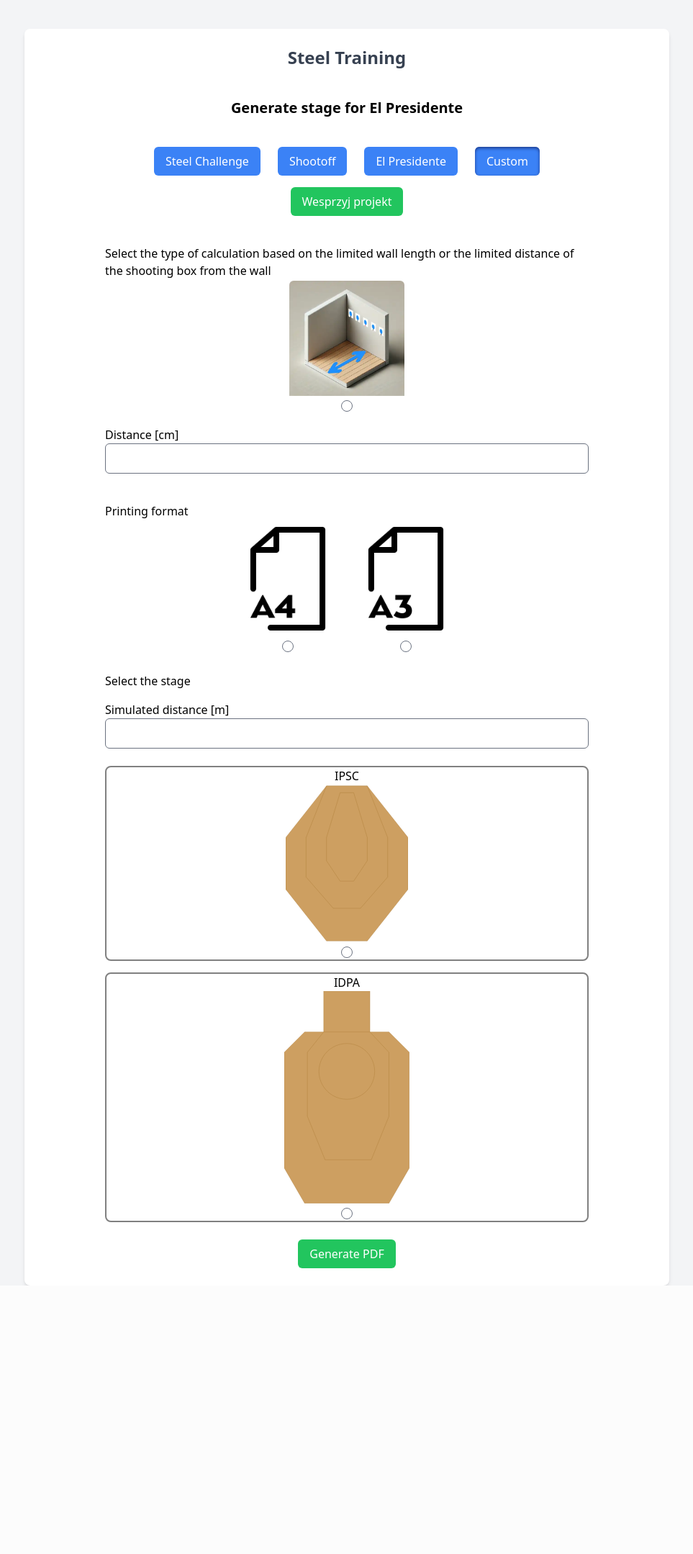
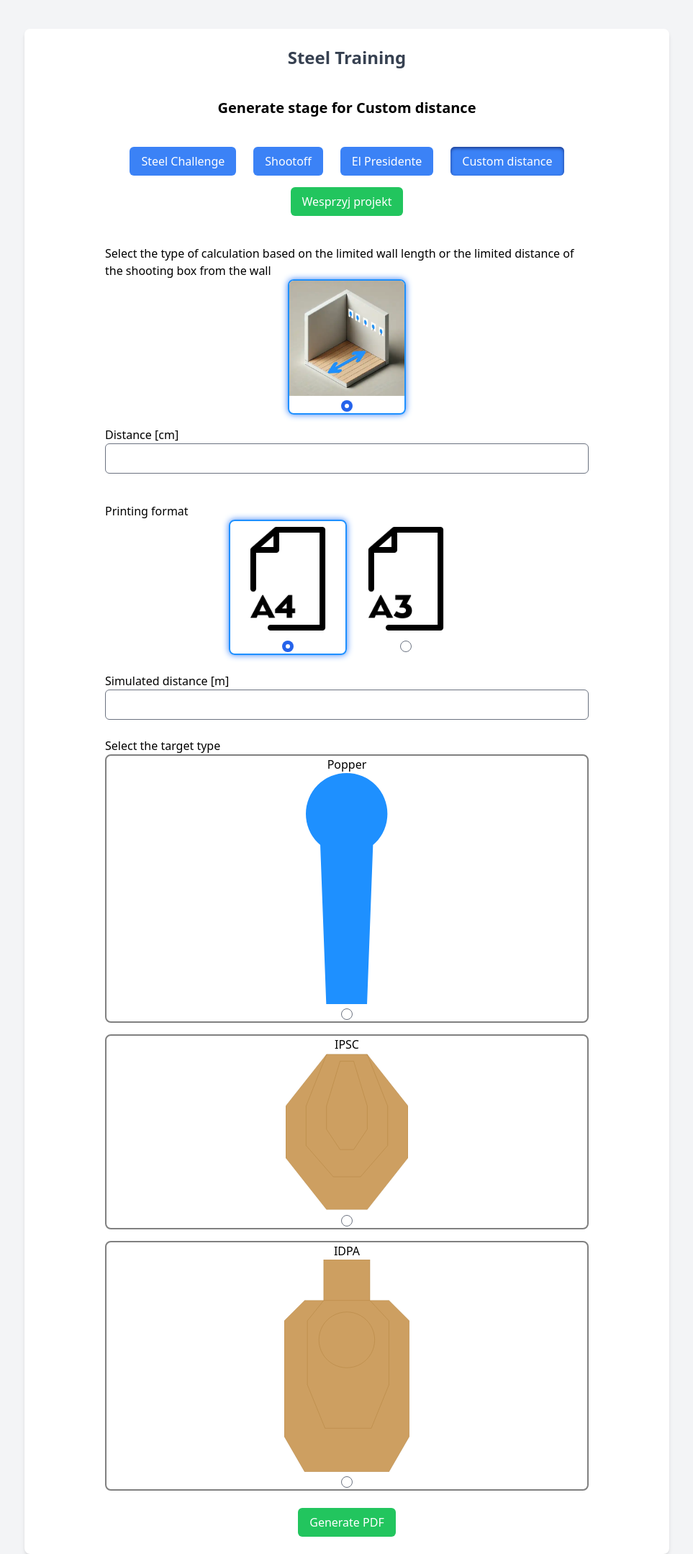
Before and after one commit to bszczuka/steel-training, a Flask app: page /custom in a window 1280 px wide. Shown: the whole page at 72% size, without its empty margins (158-1121 px from the left). Before the commit the page ends 1786 px from the top, so only its background shows below. Run offline with Flask 3, Linux system fonts and the light colour scheme; some libraries are stand-ins or nearby versions.

Commit message:
Add popper for custom distance

```diff
--- a/app.py
+++ b/app.py
@@ -27,6 +27,8 @@ IPSC_TARGET_HEIGHT = 58
 IPSC_STAGE_WIDTH = 322
 
 IDPA_TARGET_HEIGHT = 78
+POPPER_HEIGHT = 85
+POPPER_WIDTH = 30
 
 VALUES = {
     "five_to_go": {
@@ -276,15 +278,15 @@ def generate_pdf_custom():
     size = request.form.get('size')
     target_type = request.form.get('target_type')
     scale = distance / simulated_distance
-    print(distance,simulated_distance_meters, simulated_distance, scale)
-    original_target_height= IPSC_TARGET_HEIGHT if target_type == 'ipsc' else  IDPA_TARGET_HEIGHT
+    original_target_height= (IPSC_TARGET_HEIGHT if target_type == 'ipsc' else IDPA_TARGET_HEIGHT if target_type == 'idpa' else POPPER_HEIGHT)
+    original_target_width= (IPSC_TARGET_WIDTH if target_type == 'ipsc' else IPSC_TARGET_WIDTH if target_type == 'idpa' else POPPER_WIDTH)
 
     rendered_html = render_template(
         'pdf_template_custom.html',
         distance=distance,
         size=size,
         target_height=scale * original_target_height,
-        target_width=scale * IPSC_TARGET_WIDTH,
+        target_width=scale * original_target_width,
         gap=scale * IPSC_GAP + scale * IPSC_TARGET_WIDTH,
         target_type=target_type,
         simulated_distance=simulated_distance_meters
--- a/templates/base.html
+++ b/templates/base.html
@@ -44,7 +44,7 @@
             </a>
             <a href="{{ url_for('custom') }}"
                     class="{{ 'shadow-inner shadow-blue-900' if current_url == url_for('custom') else '' }} bg-blue-500 text-white py-2 px-4 rounded-md hover:bg-blue-600 transition-colors">
-                Custom
+                {% trans %}Custom distance{% endtrans %}
             </a>
 
         </div>
--- a/templates/custom.html
+++ b/templates/custom.html
@@ -1,19 +1,27 @@
 {% extends "base.html" %}
-{% block title %}El Presidente{% endblock %}
+{% block title %}{%trans%}Custom distance{%endtrans%}{% endblock %}
 {% block content %}
 
 
 <form class="" action="/generate-pdf-custom" method="post">
     {% include 'setup.html' %}
+    <div class="mb-6 max-w-2xl mx-auto mt-4">
+        <h2>{%trans%}Simulated distance{%endtrans%} [m]</h2>
+        <input type="number" id="simulated_distance" name="simulated_distance" min="1" max="300" class="w-full p-2 border rounded-md focus:outline-none focus:ring-2 focus:ring-blue-400" required>
+    </div>
     <div class="mb-6 max-w-2xl mx-auto">
-        <h2>{%trans%}Select the stage{%endtrans%}</h2>
-
-        <div class="mb-6 max-w-2xl mx-auto mt-4">
-            <h2>{%trans%}Simulated distance{%endtrans%} [m]</h2>
-            <input type="number" id="simulated_distance" name="simulated_distance" min="1" max="300" class="w-full p-2 border rounded-md focus:outline-none focus:ring-2 focus:ring-blue-400" required>
-        </div>
+        <h2>{%trans%}Select the target type{%endtrans%}</h2>
 
         <div id="stage" class="grid grid-cols-1 gap-4">
+            <div>
+                <label for="popper">
+                    <p>Popper</p>
+                    {% with target_width=3, target_height=8.5 %}
+                        {%include 'popper_svg.html'%}
+                    {% endwith %}
+                    <input type="radio" id="popper" name="target_type" value="popper" required>
+                </label>
+            </div>
             <div>
                 <label for="ipsc">
                     <p>IPSC</p>
--- /dev/null
+++ b/templates/popper_svg.html
@@ -0,0 +1,3 @@
+<svg style="display: block; margin: auto;" width="{{target_width}}cm" height="{{target_height}}cm" viewBox="0 0 300 850" xmlns="http://www.w3.org/2000/svg">
+    <path d="M0 150a1 1 0 11300 0 1 1 0 11-300 0zm53 114 194 0-22 586-150 0-22-586" fill="dodgerblue"/>
+</svg>
--- a/templates/setup.html
+++ b/templates/setup.html
@@ -5,7 +5,7 @@
                class="cursor-pointer border-2 border-transparent rounded-lg overflow-hidden transition-all hover:border-blue-400">
             <img src="{{ url_for('static', filename='images/floor.webp') }}" alt="{%trans%}Distance from wall{%endtrans%}"
                  class="w-40 h-auto">
-        <input type="radio" id="floor" name="distance_type" value="floor" required>
+        <input type="radio" id="floor" name="distance_type" value="floor" required checked>
         </label>
         {% if current_url != url_for('custom') %}
             <label for="wall"
@@ -29,7 +29,7 @@
                class="cursor-pointer border-2 border-transparent rounded-lg overflow-hidden transition-all hover:border-blue-400">
             <img src="{{ url_for('static', filename='images/a4.webp') }}" alt="A4 (210mm x 297mm)"
                  class="w-40 h-auto">
-        <input type="radio" id="a4" name="size" value="a4" required>
+        <input type="radio" id="a4" name="size" value="a4" required checked>
         </label>
         <label for="a3"
                class="cursor-pointer border-2 border-transparent rounded-lg overflow-hidden transition-all hover:border-blue-400">
```
Also changed, not shown: templates/pdf_template_custom.html (+5 -3 lines), translations/pl/LC_MESSAGES/messages.po, 1 other file.
